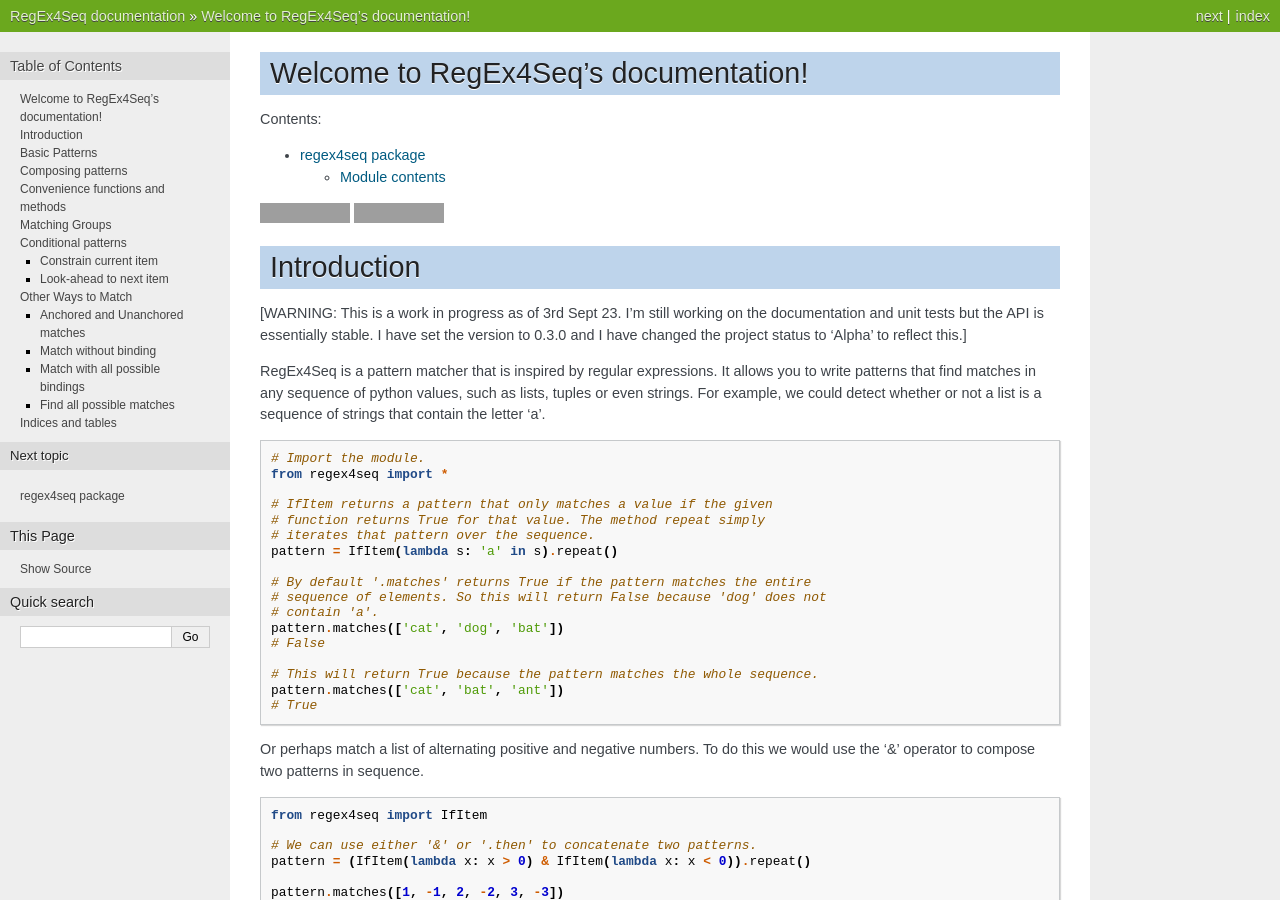
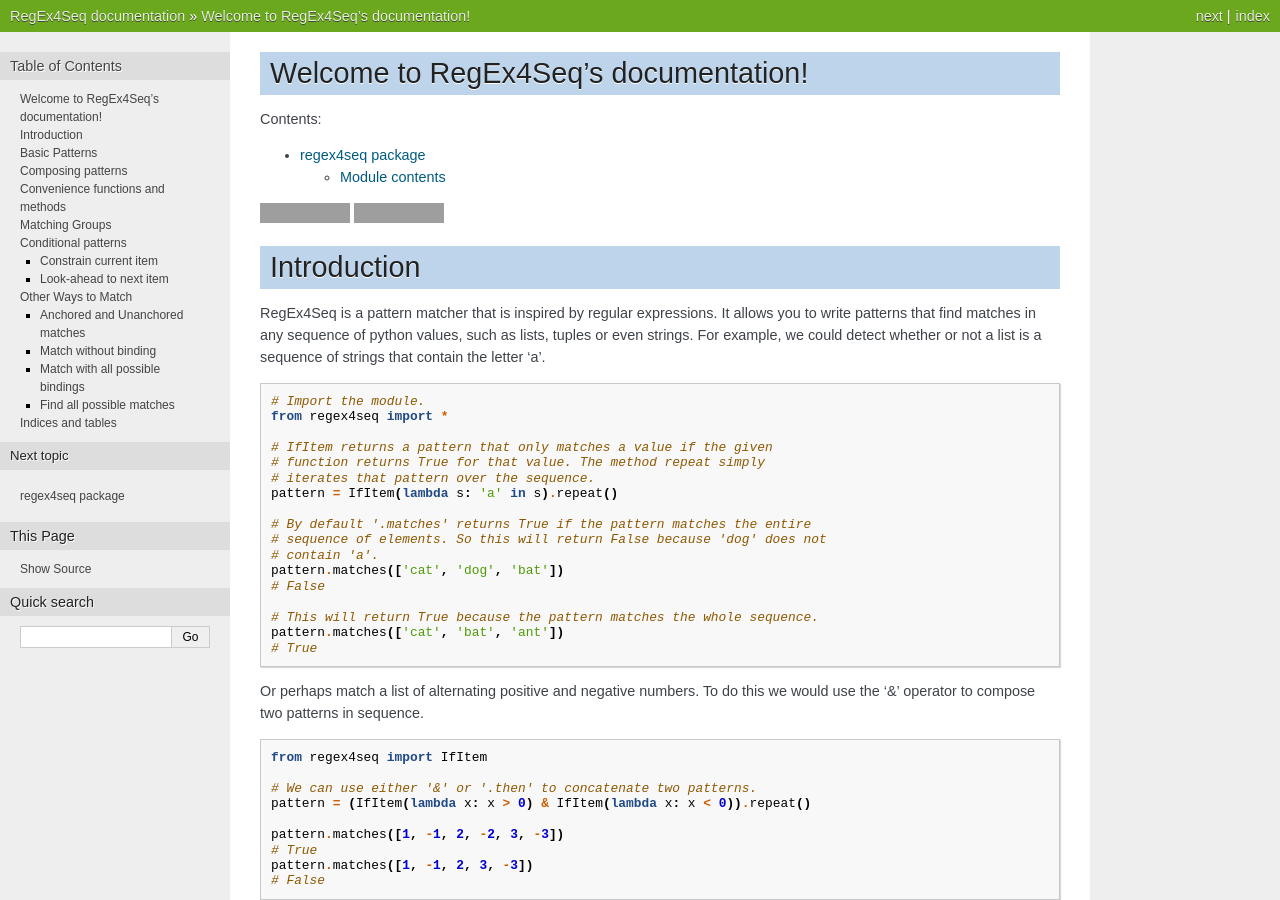
Before and after one commit to sfkleach/regex4seq, a Sphinx documentation site: the page built from docs/index.rst, in a window 1280 px wide and 900 px high. Built offline with Sphinx 7.4.7, drawn with Linux system fonts in a browser that asks for light colours; grey boxes are pictures that could not be loaded.

Commit message:
First release. Changing status to production and version to 1.0.0 .

```diff
--- a/docs/index.rst
+++ b/docs/index.rst
@@ -21,11 +21,6 @@
 
 Introduction
 ============
-
-[WARNING: This is a work in progress as of 3rd Sept 23. I'm still working on the
-documentation and unit tests but the API is essentially stable. I have set the
-version to 0.3.0 and I have changed the project status to 'Alpha' to reflect
-this.]
 
 RegEx4Seq is a pattern matcher that is inspired by regular expressions. It
 allows you to write patterns that find matches in any sequence of python
--- a/pyproject.toml
+++ b/pyproject.toml
@@ -1,6 +1,6 @@
 [tool.poetry]
 name = "regex4seq"
-version = "0.3.2"
+version = "1.0.0"
 description = "Regular Expressions for Sequences of Things"
 authors = ["Stephen Leach <sfkleach@gmail.com>"]
 license = "LGPL-3.0-or-later"
@@ -10,7 +10,7 @@
 repository = "https://github.com/sfkleach/regex4seq"
 keywords = ["regex", "regular expressions", "pattern matching", "sequence matching"]
 classifiers = [
-    "Development Status :: 4 - Beta",
+    "Development Status :: 5 - Production/Stable",
     "License :: OSI Approved :: GNU Lesser General Public License v3 (LGPLv3)",
     "Intended Audience :: Developers",
     "Natural Language :: English",
```
Also changed, not shown: CHANGELOG.md (+11 -1 lines).
